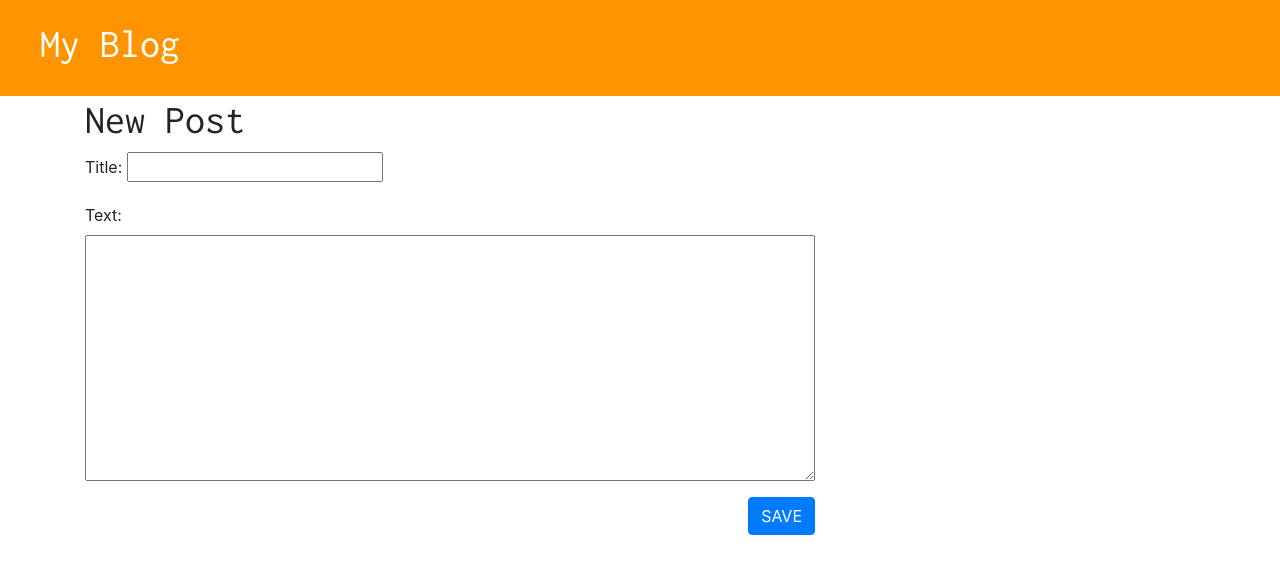
After one commit to MoustafaSoftbend/blog_app, a Django app: page /post/new/ in a window 1280 px wide. The commit adds this page. Shown: the top 574 px of the page. Run offline with Django 3.2, Linux system fonts and the light colour scheme; some libraries are stand-ins or nearby versions.

Commit message:
add featue to create new blog-post from front-end

```diff
--- /dev/null
+++ b/blog/forms.py
@@ -0,0 +1,8 @@
+from django import  forms
+from .models import Post
+
+
+class PostForm(forms.ModelForm):
+    class Meta:
+        model = Post
+        fields = ('title', 'text')
--- a/blog/models.py
+++ b/blog/models.py
@@ -3,7 +3,7 @@ from django.utils import timezone
 
 # Create your models here.
 class Post(models.Model):
-    auther = models.ForeignKey('auth.User', on_delete= models.CASCADE)
+    author = models.ForeignKey('auth.User', on_delete= models.CASCADE)
     title = models.CharField(max_length=200)
     text = models.TextField()
     created_date = models.DateTimeField(default=timezone.now)
--- a/blog/static/blog/style.css
+++ b/blog/static/blog/style.css
@@ -30,3 +30,9 @@ h1, h2, h3, h4 {
 .post h1 a {
     color: black;
 }
+.post-form-blog textarea {
+    width: 100%;
+}
+.post-form-blog .btn-primary{
+    float: right;
+}
--- a/blog/templates/blog/base.html
+++ b/blog/templates/blog/base.html
@@ -2,9 +2,6 @@
 {% load staticfiles %}
 <html lang="en">
 <head>
-    <meta charset="UTF-8">
-    <meta name="viewport" content="width=device-width, initial-scale=1.0">
-    <meta http-equiv="X-UA-Compatible" content="ie=edge">
     <title>My Blog</title>
     <link href="https://fonts.googleapis.com/css?family=Inconsolata&display=swap" rel="stylesheet">
     <link rel="stylesheet" href="{% static 'blog/style.css' %}" type="text/css">
--- /dev/null
+++ b/blog/templates/blog/post_edit.html
@@ -0,0 +1,9 @@
+{% extends 'blog/base.html' %}
+{% block content %}
+    <h1>New Post</h1>
+    <form method="post" class="post-form-blog">
+        {% csrf_token %}
+        {{ form.as_p }}
+        <button type="submit" class="btn btn-primary">SAVE</button>
+    </form>
+{% endblock %}
--- a/blog/urls.py
+++ b/blog/urls.py
@@ -4,4 +4,5 @@ from . import views
 urlpatterns = [
     path('', views.post_list, name='post_list'),
     path('post/<int:pk>/', views.post_detail, name='post_detail'),
+    path('post/new/', views.post_new, name='post_new'),
 ]
--- a/blog/views.py
+++ b/blog/views.py
@@ -1,5 +1,7 @@
-from django.shortcuts import render, get_object_or_404
+from django.shortcuts import render, get_object_or_404, redirect
 from django.utils import timezone
+
+from blog.forms import PostForm
 from .models import Post
 
 # Create your views here.
@@ -12,3 +14,19 @@ def post_detail(request, pk):
     posts = get_object_or_404(Post, pk=pk)
     stuff_for_frontend = {'posts': posts, }
     return render(request, 'blog/post_detail.html', stuff_for_frontend)
+
+def post_new(request):
+    if request.method == 'POST':
+        form = PostForm(request.POST)
+        if form.is_valid():
+            post = form.save(commit=False)
+            post.author = request.user
+            post.published_date = timezone.now()
+            post.save()
+            return redirect('post_detail', pk=post.pk)
+    else:
+        form= PostForm()
+        stuff_for_frontend= {
+            'form':form
+        }
+    return render(request, 'blog/post_edit.html', stuff_for_frontend)
```
Also changed, not shown: blog/migrations/0002_auto_20190622_2106.py (added), db.sqlite3.
